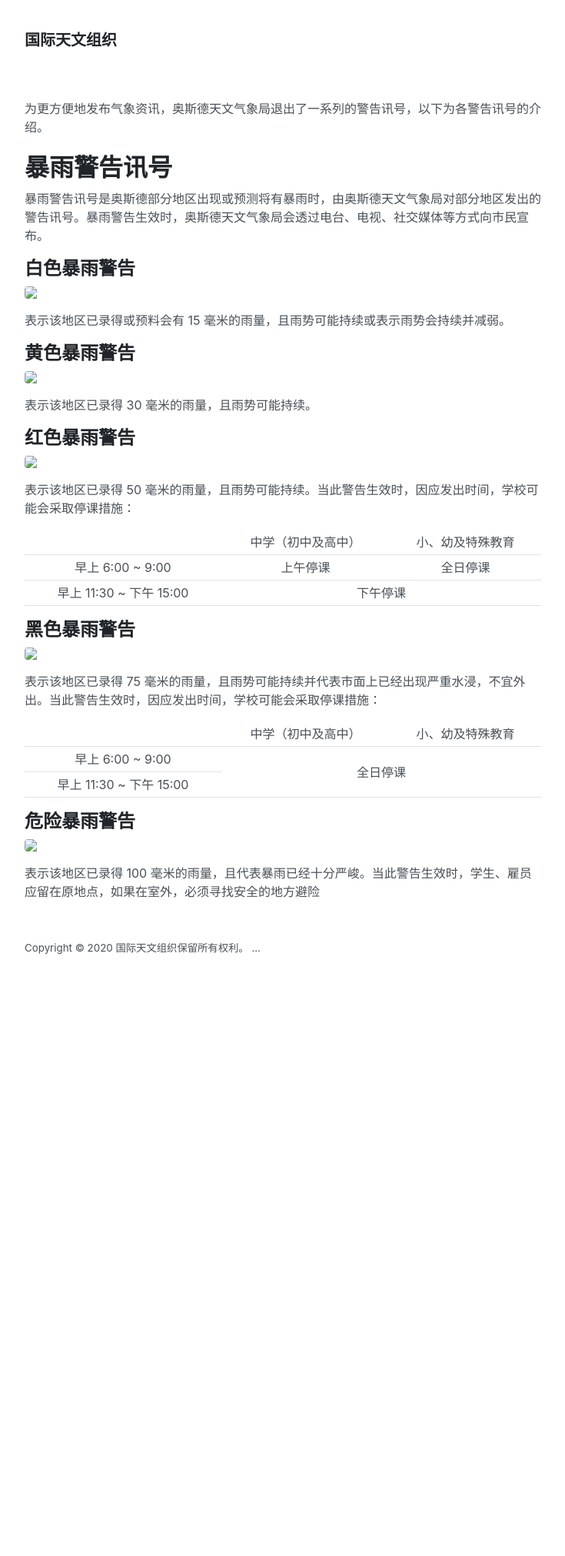
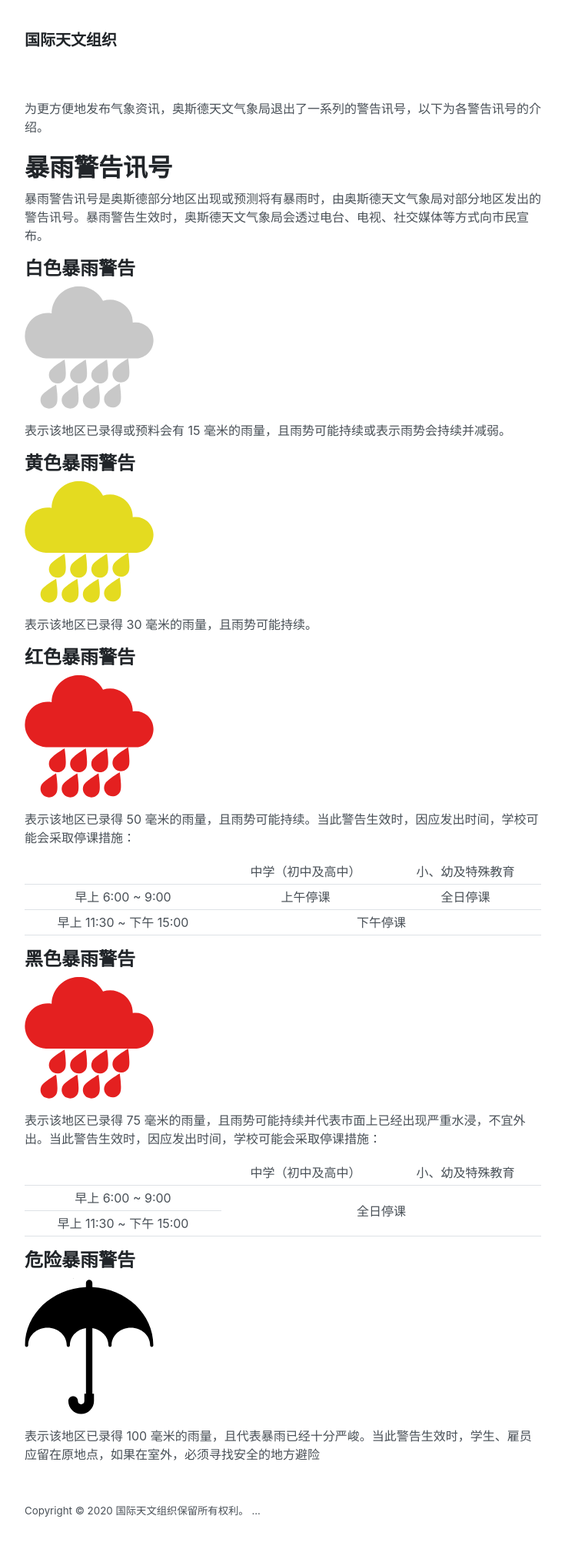
Before and after one commit to vunconf/vunconf.github.io, a Jekyll site: the page built from iao/osd/wns_intro.md, in a window 1280 px wide. Shown: the whole page at 77% size, without its empty margins (272-1007 px from the left). Built offline with Jekyll 4.4.1, drawn with Linux system fonts in a browser that asks for light colours; before the commit the page ends 1290 px from its top, so only the background shows below that.

Commit message:
Update wns_intro.md

```diff
--- a/iao/osd/wns_intro.md
+++ b/iao/osd/wns_intro.md
@@ -7,13 +7,13 @@ permalink: /iao/osd/wns_intro/
 <h1 id="RS">暴雨警告讯号</h1>
 <p>暴雨警告讯号是奥斯德部分地区出现或预测将有暴雨时，由奥斯德天文气象局对部分地区发出的警告讯号。暴雨警告生效时，奥斯德天文气象局会透过电台、电视、社交媒体等方式向市民宣布。</p>
 <h2 id="RS_W">白色暴雨警告</h2>
-<img src="assets/WhiteRainstormWarning.svg" width="25%" >
+<img src="/assets/WhiteRainstormWarning.svg" width="25%" >
 <p>表示该地区已录得或预料会有 15 毫米的雨量，且雨势可能持续或表示雨势会持续并减弱。</p>
 <h2 id="RS_Y">黄色暴雨警告</h2>
-<img src="assets/YellowRainstormWarning.svg" width="25%" >
+<img src="/assets/YellowRainstormWarning.svg" width="25%" >
 <p>表示该地区已录得 30 毫米的雨量，且雨势可能持续。</p>
 <h2 id="RS_R">红色暴雨警告</h2>
-<img src="assets/RedRainstormWarning.svg" width="25%" >
+<img src="/assets/RedRainstormWarning.svg" width="25%" >
 <p>表示该地区已录得 50 毫米的雨量，且雨势可能持续。当此警告生效时，因应发出时间，学校可能会采取停课措施：</p>
 <table style="text-align: center">
     <tbody>
@@ -34,7 +34,7 @@ permalink: /iao/osd/wns_intro/
 </tbody>
 </table>
 <h2 id="RS_R">黑色暴雨警告</h2>
-<img src="assets/RedRainstormWarning.svg" width="25%" >
+<img src="/assets/RedRainstormWarning.svg" width="25%" >
 <p>表示该地区已录得 75 毫米的雨量，且雨势可能持续并代表市面上已经出现严重水浸，不宜外出。当此警告生效时，因应发出时间，学校可能会采取停课措施：</p>
 <table style="text-align: center">
     <tbody>
@@ -53,5 +53,5 @@ permalink: /iao/osd/wns_intro/
 </tbody>
 </table>
 <h2 id="RS_D">危险暴雨警告</h2>
-<img src="assets/DangerRainstormWarning.svg" width="25%" >
+<img src="/assets/DangerRainstormWarning.svg" width="25%" >
 <p>表示该地区已录得 100 毫米的雨量，且代表暴雨已经十分严峻。当此警告生效时，学生、雇员应留在原地点，如果在室外，必须寻找安全的地方避险</p>
```
